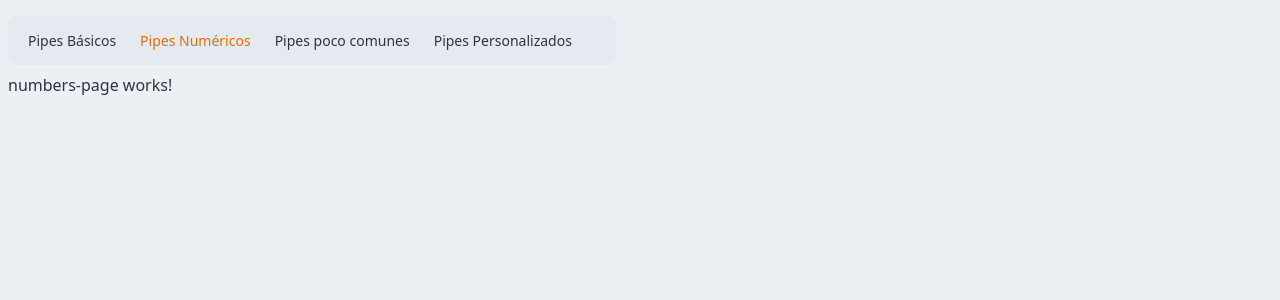
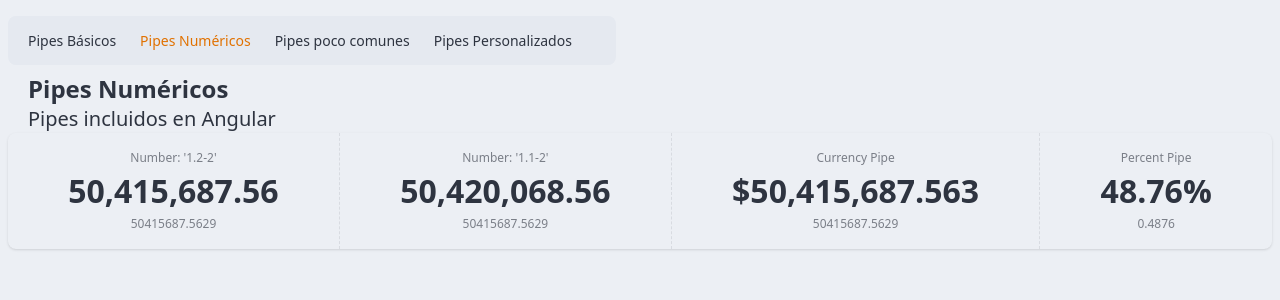
Before and after one commit to cristian-perez-incio/pipes-app-2025, an Angular app: page /numbers in a window 1280 px wide. Shown: the top 300 px of the page. Built offline with nearby package versions, Linux system fonts and the light colour scheme.

Commit message:
Decimal, Currency and Percent pipes

```diff
--- a/src/app/pages/numbers-page/numbers-page.html
+++ b/src/app/pages/numbers-page/numbers-page.html
@@ -1 +1,30 @@
-<p>numbers-page works!</p>
+<section class="mx-5">
+  <h1 class="text-2xl font-bold">Pipes Numéricos</h1>
+  <h3 class="text-xl font-thin">Pipes incluidos en Angular</h3>
+</section>
+
+<div class="stats shadow w-full">
+  <div class="stat place-items-center">
+    <div class="stat-title">Number: '1.2-2'</div>
+    <div class="stat-value">{{totalSales() | number: '1.2-2'}}</div>
+    <div class="stat-desc">{{totalSales()}}</div>
+  </div>
+
+  <div class="stat place-items-center">
+    <div class="stat-title">Number: '1.1-2'</div>
+    <div class="stat-value">{{totalSales() + 4381 | number: '1.1-2'}}</div>
+    <div class="stat-desc">{{totalSales()}}</div>
+  </div>
+
+  <div class="stat place-items-center">
+    <div class="stat-title">Currency Pipe</div>
+    <div class="stat-value">{{totalSales() | currency: 'USD' : 'symbol-narrow' : '1.3-3'}}</div>
+    <div class="stat-desc">{{totalSales()}}</div>
+  </div>
+
+  <div class="stat place-items-center">
+    <div class="stat-title">Percent Pipe</div>
+    <div class="stat-value">{{percent() | percent: '1.2-2'}}</div>
+    <div class="stat-desc">{{percent()}}</div>
+  </div>
+</div>
--- a/src/app/pages/numbers-page/numbers-page.ts
+++ b/src/app/pages/numbers-page/numbers-page.ts
@@ -1,10 +1,15 @@
-import { Component } from '@angular/core';
+import { CurrencyPipe, DecimalPipe, PercentPipe } from '@angular/common';
+import { Component, signal } from '@angular/core';
 
 @Component({
   selector: 'app-numbers-page',
-  imports: [],
+  imports: [DecimalPipe, PercentPipe, CurrencyPipe],
   templateUrl: './numbers-page.html'
 })
 export default class NumbersPage {
 
+  totalSales = signal(50_415_687.5629);
+
+  percent = signal(0.4876);
+
 }
```
